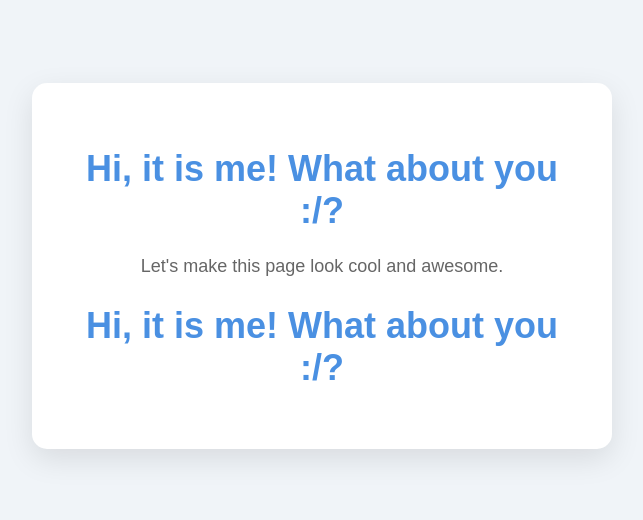
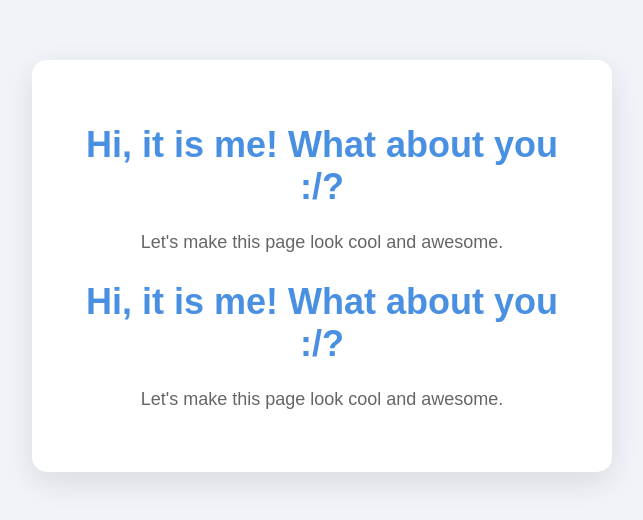
Before and after one commit to winkevinzzzz/my-app-test, a React (Create React App) app: page / in a window 1280 px wide. Shown: the part 134-654 px from the top of the page, without its empty margins (318-961 px from the left). Built offline with nearby package versions, Linux system fonts and the light colour scheme.

Commit message:
test docker

```diff
--- a/src/App.js
+++ b/src/App.js
@@ -6,6 +6,7 @@ function App() {
       <h1 className="greeting-text">Hi, it is me! What about you :/?</h1>
       <p className="description-text">Let's make this page look cool and awesome.</p>
       <h1 className="greeting-text">Hi, it is me! What about you :/?</h1>
+      <p className="description-text">Let's make this page look cool and awesome.</p>
     </div>
   );
 }
```
